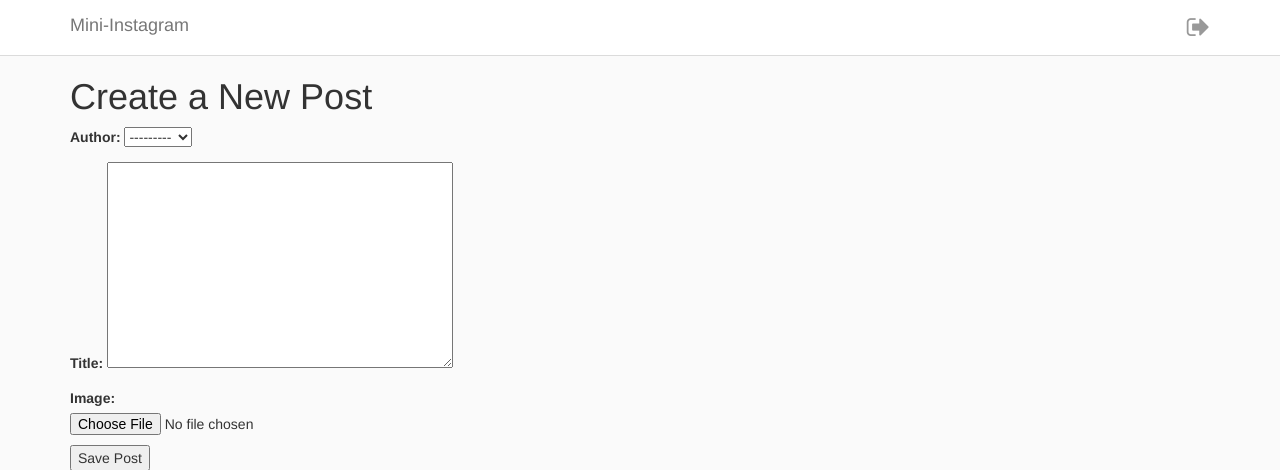
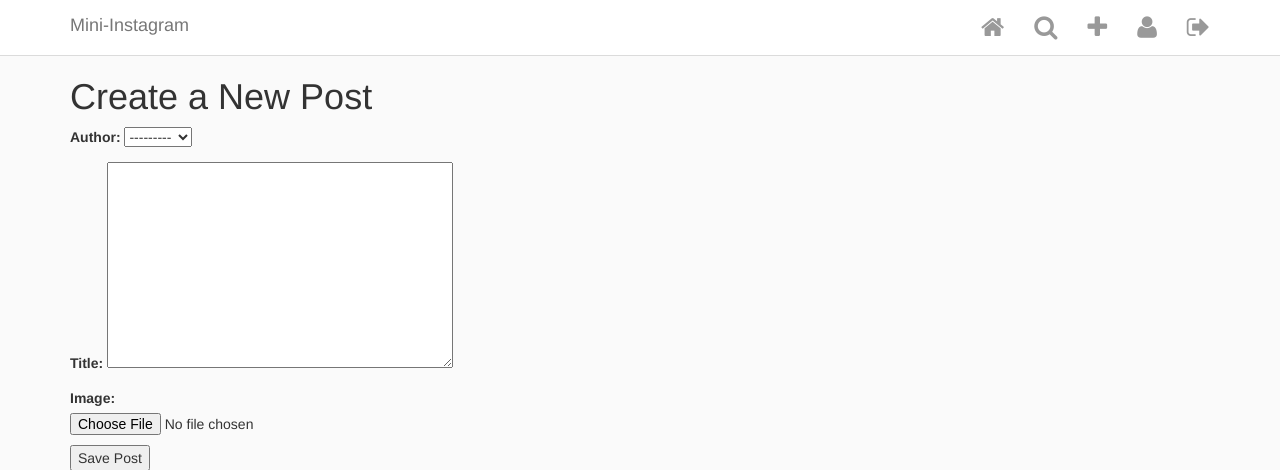
Before and after one commit to XuegeGeGe/Mini-Instagram, a Django app: page /insta/post/create in a window 1280 px wide. Shown: the top 470 px of the page. Run offline with Django 3.2, Linux system fonts and the light colour scheme; the visitor is signed in with stand-in values (Sample User, id 1); data comes from the database, SQL or seed files in the repository; some libraries are stand-ins or nearby versions.

Commit message:
Add icons that direct to different pages from overview page header

```diff
--- a/templates/header.html
+++ b/templates/header.html
@@ -3,12 +3,20 @@
 <div class="navbar navbar-default navbar-fixed-top" id="main-nav">
     <div class="container desktop">
         <div class="navbar-header">
-            <a href="/" class="navbar-brand">Mini-Instagram</a>
+            <a href="/{% url 'posts' %}" class="navbar-brand">Mini-Instagram</a>
         </div>
 
         <div id="navbar-main">
             <ul class="nav navbar-nav navbar-right">
                 {% if request.user.is_authenticated %}
+                    <li>
+                      <a href="{% url 'posts' %}">
+                        <i class="fa fa-home" aria-hidden="true"></i>
+                      </a>
+                    </li>
+                    <li><a href="{% url 'helloworld' %}"><i class="fa fa-search" aria-hidden="true"></i></a></li>
+                    <li><a href="{% url 'post_create' %}"><i class="fa fa-plus" aria-hidden="true"></i></a></li>
+                    <li><a href="{% url 'helloworld' %}"><i class="fa fa-user" aria-hidden="true"></i></a></li>
                     <li><a href="{% url 'logout' %}"><i class="fa fa-sign-out" aria-hidden="true"></i></a></li>
                 {% else %}
                     <li>
```
